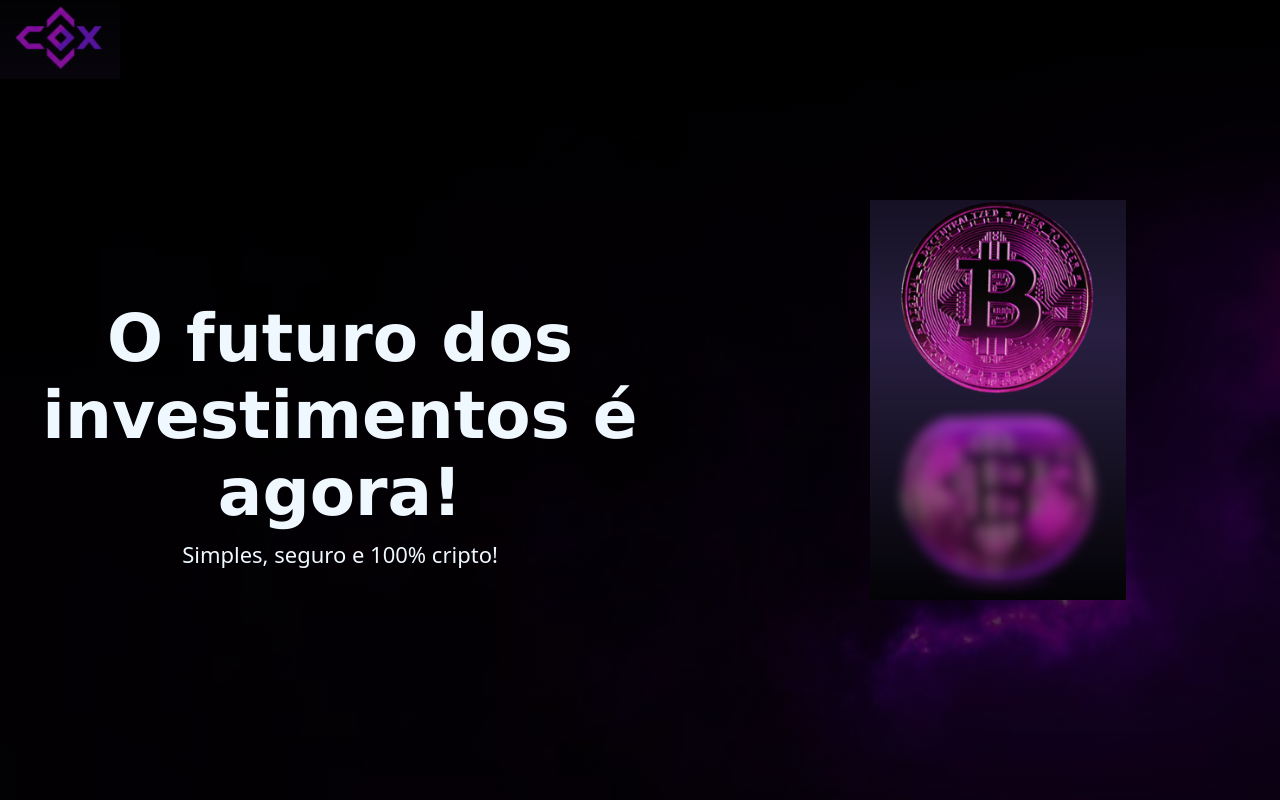
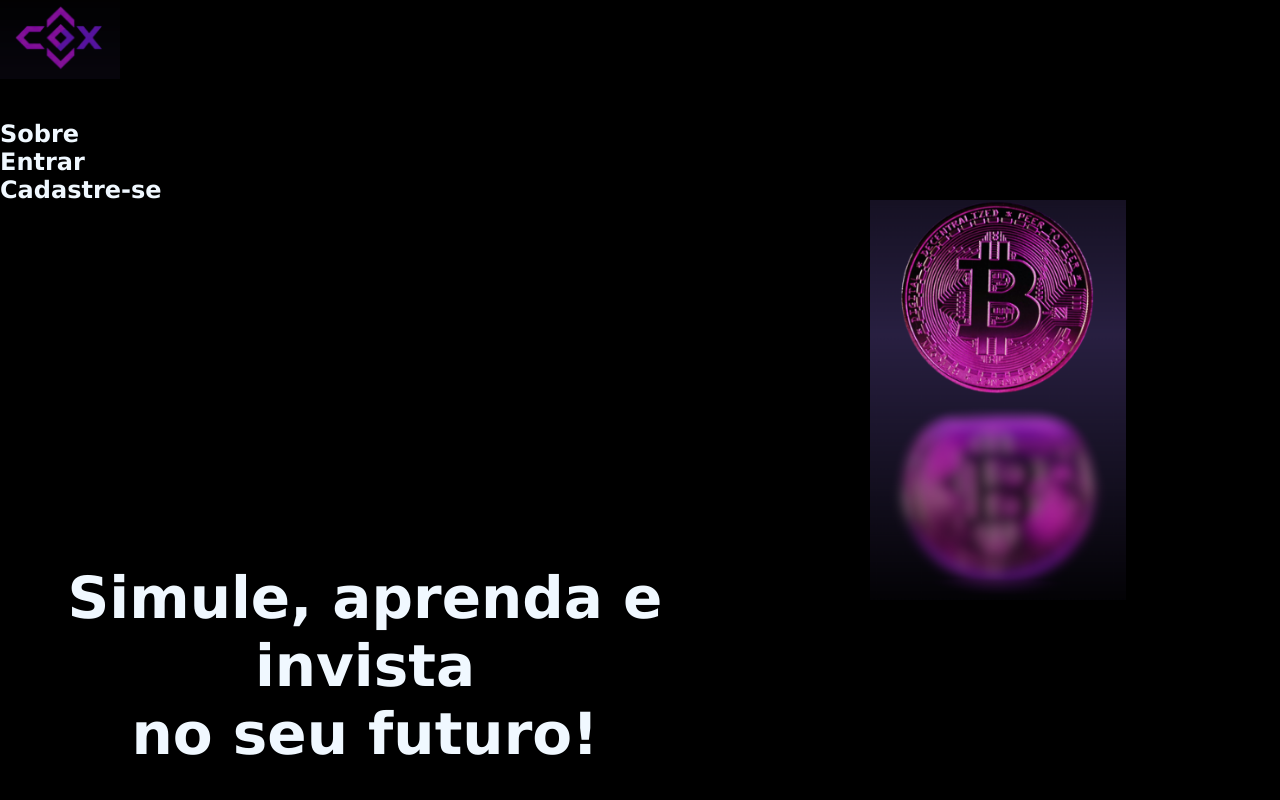
Before and after one commit to PedrosoEnzo/cripto, a React (Vite) app in the folder cripto/: page / in a window 1280 px wide. Built offline with nearby package versions, Linux system fonts and the light colour scheme.

Commit message:
Finalizando o dia

```diff
--- /dev/null
+++ b/cripto/src/Components/NavBar/index.jsx
@@ -0,0 +1,17 @@
+import React from "react";
+import "./style.css";
+
+const Navbar = () => {
+  return (
+    <>
+      <div className="logo"></div>
+      <div className="navbar">
+        <h2>Sobre</h2>
+        <h2>Entrar</h2>
+        <h2>Cadastre-se</h2>
+      </div>
+    </>
+  );
+};
+
+export default Navbar;
--- /dev/null
+++ b/cripto/src/Components/NavBar/style.css
@@ -0,0 +1,15 @@
+.logo {
+    background: url("../NavBar/logo.png");
+    width: 120px;
+    height: 120px;
+    background-size: contain;
+    background-repeat: no-repeat;
+    opacity: 70%;
+
+
+}
+
+.navbar{
+color: aliceblue;
+display: block;
+}
--- a/cripto/src/pages/Home.css
+++ b/cripto/src/pages/Home.css
@@ -2,51 +2,23 @@ body{
     background-color: black;
 }
 
-
-
 .texto-inicial1{
-    font-size: 33px;
+    font-size: 29px;
     color: aliceblue;
 }
 
-.texto-inicial2{
-    color: aliceblue;
-    font-size: 22px;
-    padding-top: 8px;
-    font-family: system-ui, -apple-system, BlinkMacSystemFont, 'Segoe UI', Roboto, Oxygen, Ubuntu, Cantarell, 'Open Sans', 'Helvetica Neue', sans-serif;
-}
-
-.imagem-fundo-inicial {
-    background: linear-gradient(rgba(0, 0, 0, 5), rgba(0, 0, 0, 0.6)), url("../assets/imagem-fundo-teste.jpg");
-    background-size: cover;
-    background-position: center;
-    background-repeat: no-repeat;
-    height: 100vh;
-    width: 100%;
-    position: absolute;
-    top: 0;
-    left: 0;
-    z-index: -1; /* Coloca a imagem no fundo */
-}
 
 
 .all-texto-inicial{
     text-align: center;
-    margin-top: 300px;
- margin-right: 600px;
+    margin-top: 360px;
+ margin-right: 550px;
 
 }
 
-.logo {
-    background: url("../assets/logo.png");
-    width: 120px;
-    height: 120px;
-    background-size: contain;
-    background-repeat: no-repeat;
-    opacity: 70%;
 
 
-}
+
 
 .imgMoeda {
     background: url("../assets/img-moeda.png");
--- a/cripto/src/pages/Home.jsx
+++ b/cripto/src/pages/Home.jsx
@@ -2,24 +2,23 @@ import React from "react";
 import "./Home.css"; // Importação do CSS
 import imagemFundoTeste from "../assets/imagem-fundo-teste.jpg"; // Caminho correto
 import imagemMoeda from "../assets/img-moeda.png";
+import Navbar from "../Components/NavBar";
 
 function Home() {
   return (
-
+    <>
+      <Navbar />
       <div className="all-texto-inicial">
         <div className="texto-inicial1">
-        <h1>O futuro dos<br /> investimentos é agora!</h1>
+          <h1>Simule, aprenda e invista<br /> no seu futuro!</h1>
         </div>
-      <div className="texto-inicial2">Simples, seguro e 100% cripto!</div>
 
         <div className="imagem-fundo-inicial">
 
-      <div className="logo"></div>
-
           <div className="imgMoeda"></div>
-
         </div>
       </div>
+    </>
   );
 }
 
```
Also changed, not shown: cripto/src/Components/Footer.jsx (deleted, +0 -7 lines), cripto/src/Components/Header.jsx (deleted, +0 -7 lines), cripto/src/Components/Home.js (deleted, +0 -22 lines), cripto/src/Components/NavBar/logo.png (renamed from cripto/src/assets/logo.png). Lines whose indentation alone changed are shown as unchanged.
